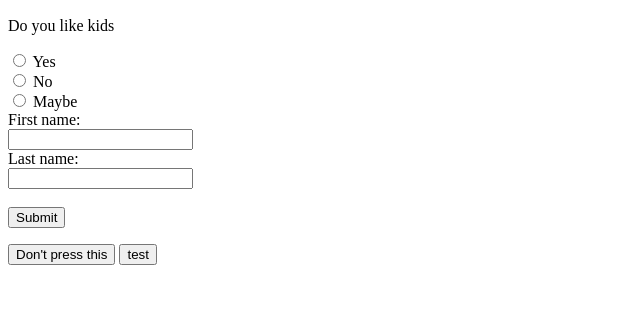
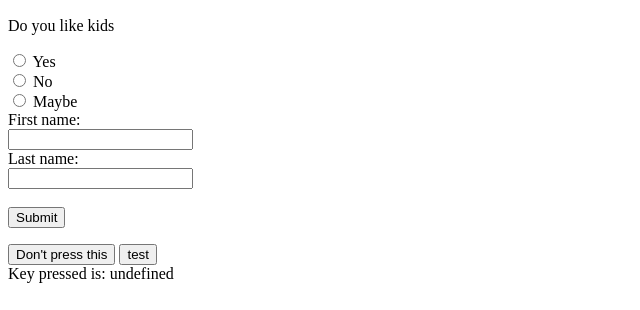
Before and after one commit to ICodeCSharpLOL/ICodeCSharpLOL.github.io, a plain HTML site: page index.html in a window 1280 px wide. Both pictures are taken after a click on the button "test". Shown: the part 490-800 px from the top of the page, without its empty margins (0-640 px from the left). Drawn offline with Linux system fonts and the light colour scheme.

Commit message:
Update index.html

```diff
--- a/index.html
+++ b/index.html
@@ -33,6 +33,7 @@ src="https://www.youtube.com/embed/dQw4w9WgXcQ?mute=1">
     <button onclick="getLocation()">Don't press this</button>
     <button onclick="lol()">test</button>
     <div id="demo"></div>
+    <div id="test"></div>
 
 
 <script>
@@ -42,6 +43,7 @@ var test2 = testing + test;
 document.write(test2);
 
 var x = document.getElementById("demo");
+    var ligma = document.getElementById("test");
 
     function setMyKeyDownListener() {
     window.addEventListener(
@@ -51,7 +53,7 @@ var x = document.getElementById("demo");
 }
 
 function lol(the_Key) {
-    alert("Key pressed is: "+the_Key);
+    ligma.innerHTML = ("Key pressed is: "+the_Key);
 }
 
 function getLocation() {
```
